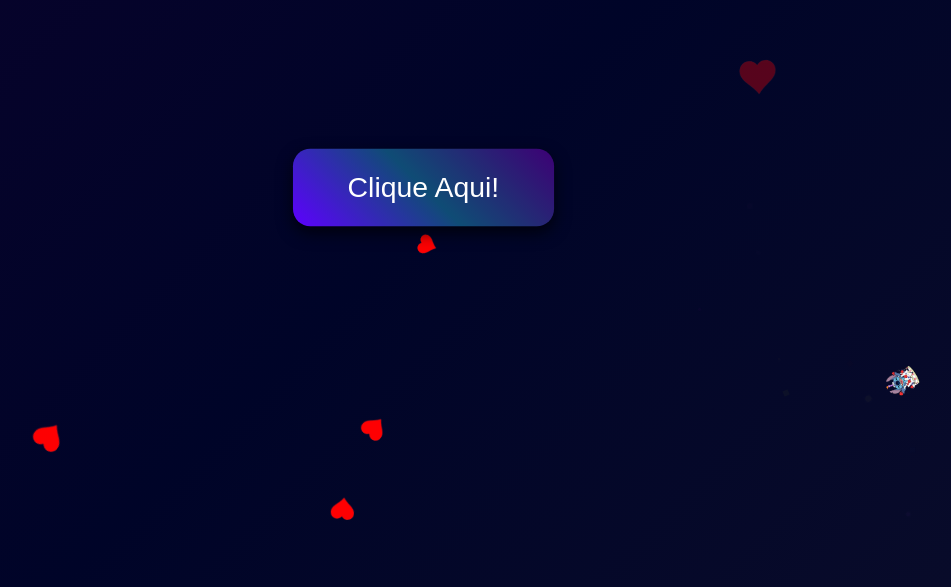
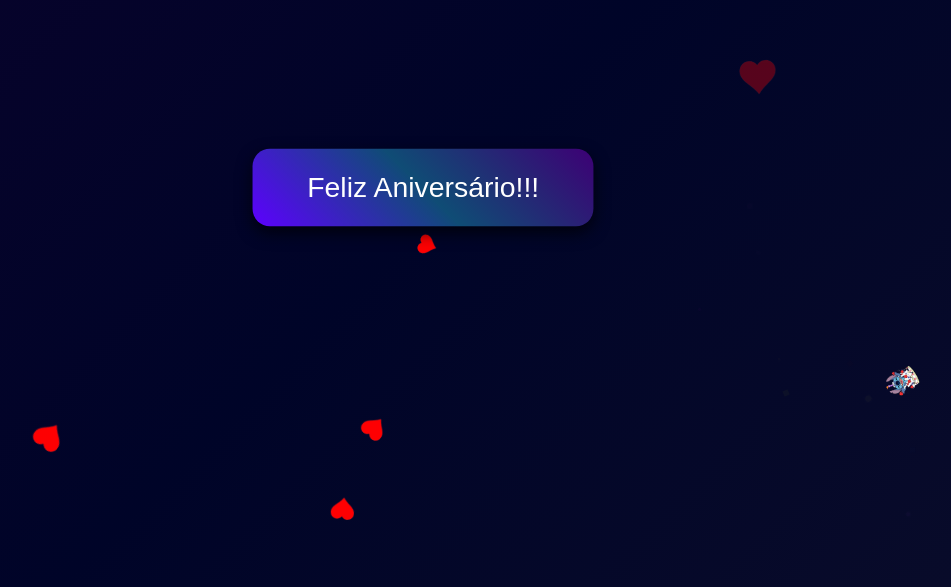
Before and after one commit to papelariakr1-hue/aniversario, a plain HTML site: page index.html in a window 1280 px wide. Shown: the part 213-800 px from the top of the page, without its empty margins (217-1168 px from the left). Drawn offline with Linux system fonts and the light colour scheme.

```diff
--- a/index.html
+++ b/index.html
@@ -82,7 +82,7 @@
 </style>
 </head>
 <body>
-  <button class="botao-pulsante" onclick="proximaPagina()">Clique Aqui!</button>
+  <button class="botao-pulsante" onclick="proximaPagina()">Feliz Aniversário!!!</button>
 
 <script>
 function proximaPagina() {
```
